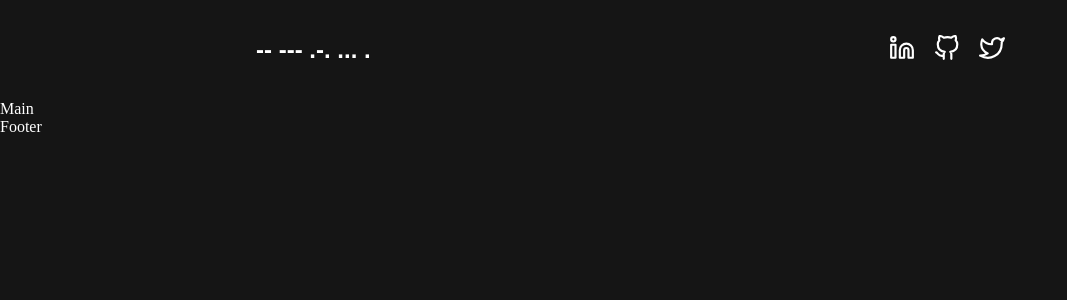
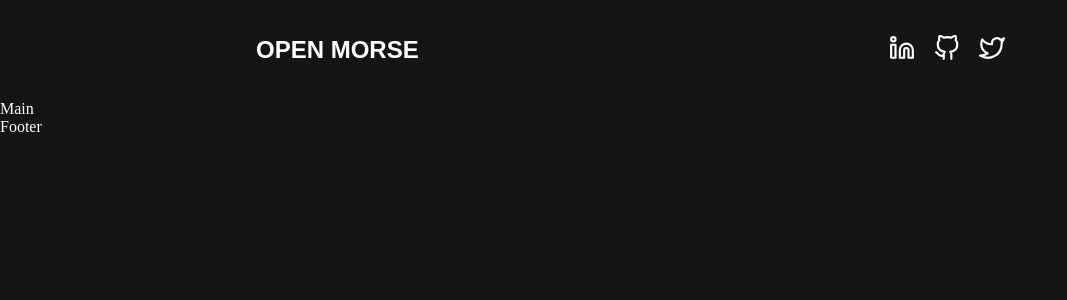
Before and after one commit to abdoachhoubi/morse.js, a Next.js app: page / in a window 1280 px wide. Shown: the top 300 px of the page, without its empty margins (0-1067 px from the left). Built offline with nearby package versions, Linux system fonts and the light colour scheme; a web font is replaced by a local one.

Commit message:
Styling edit

```diff
--- a/Components/Header/Header.jsx
+++ b/Components/Header/Header.jsx
@@ -6,7 +6,7 @@ const Header = () => {
   return (
     <header>
       <nav>
-        <h2 className="title">-- --- .-. ... .</h2>
+        <h2 className="title">OPEN MORSE</h2>
         <div className="icon__group">
           <Link
             href="https://linkedin.com/in/abdoachhoubi"
--- a/Components/Header/_Header.sass
+++ b/Components/Header/_Header.sass
@@ -10,8 +10,12 @@ header
         display: flex
         align-items: center
         justify-content: space-between
+        @media screen and ( max-width: 1600px )
+            width: 80%
         .title
             font-weight: 600
+            word-spacing: .4rem
+            letter-spacing: .1rem
         .icon__group
             width: 20%
             display: flex
```
